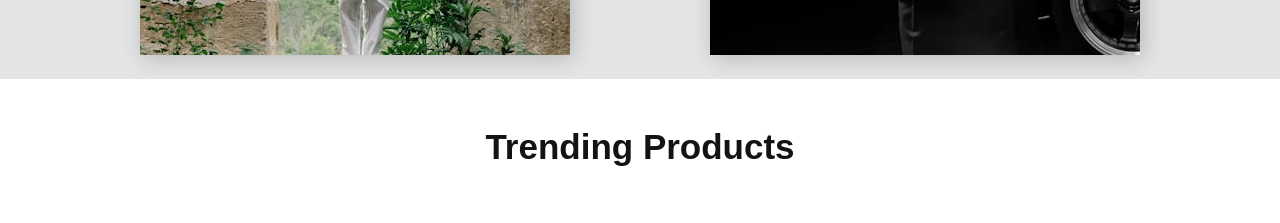
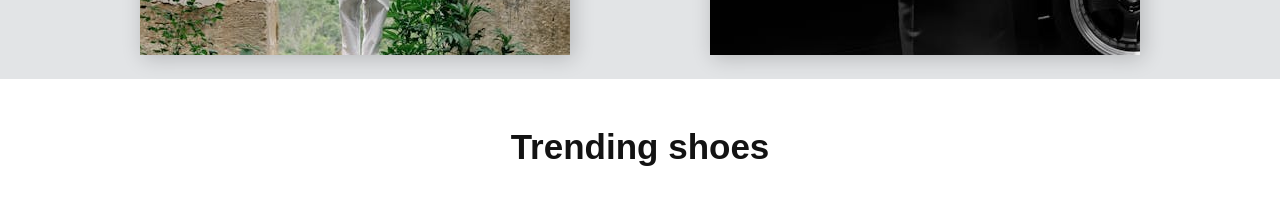
Before and after one commit to superGemHere/blessed-clothing, a React (Vite) app in the folder client/: page / in a window 1280 px wide. Shown: the part 2060-2283 px from the top of the page. Built offline with nearby package versions, Linux system fonts and the light colour scheme; a web font is replaced by a local one.

Commit message:
Update Home.jsx

```diff
--- a/client/src/components/main/Home/Home.jsx
+++ b/client/src/components/main/Home/Home.jsx
@@ -104,16 +104,9 @@ export default function Home(){
             </section>
             <section className={styles.trendingProducts}>
                 <div className={styles.trendingContainer}>
-                    <h1>Trending Products</h1>
+                    <h1>Trending shoes</h1>
                     <div className={styles.productsContainer}>
                     <Carousel responsive={responsive} partialVisible={false} itemClass={styles.carouselItems}>
-                        {/* <CarouselCard data={trendingData.data1}/>
-                        <CarouselCard data={trendingData.data1}/>
-                        <CarouselCard data={trendingData.data1}/>
-                        <CarouselCard data={trendingData.data1}/>
-                        <CarouselCard data={trendingData.data1}/>
-                        <CarouselCard data={trendingData.data1}/>
-                        <CarouselCard data={trendingData.data1}/> */}
                         <Product data={data1}/>
                         <Product data={data1}/>
                         <Product data={data1}/>
```
